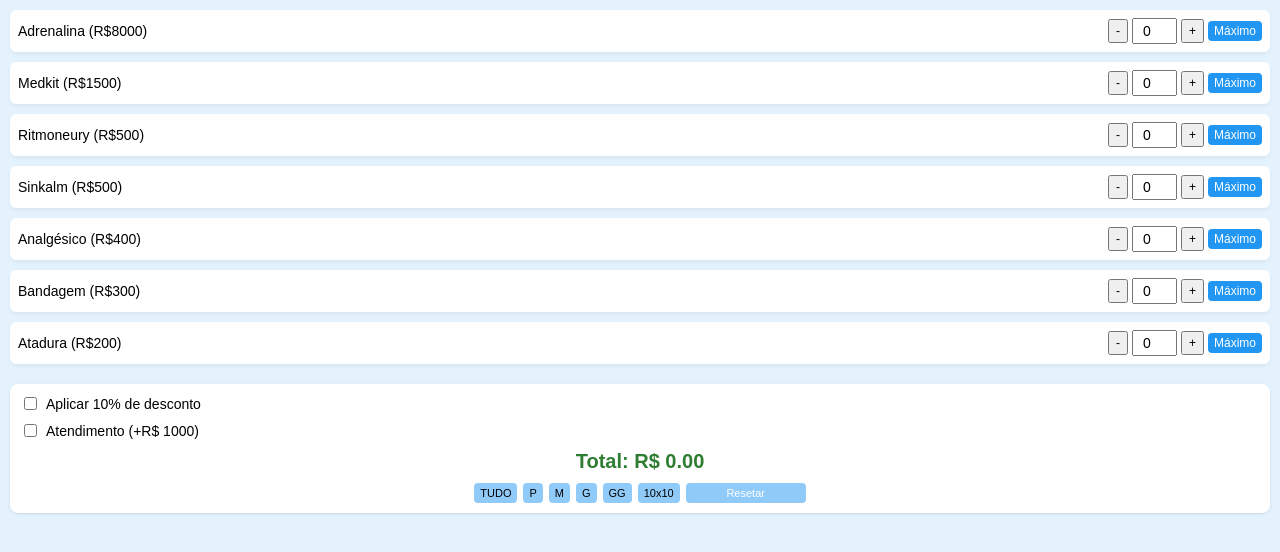
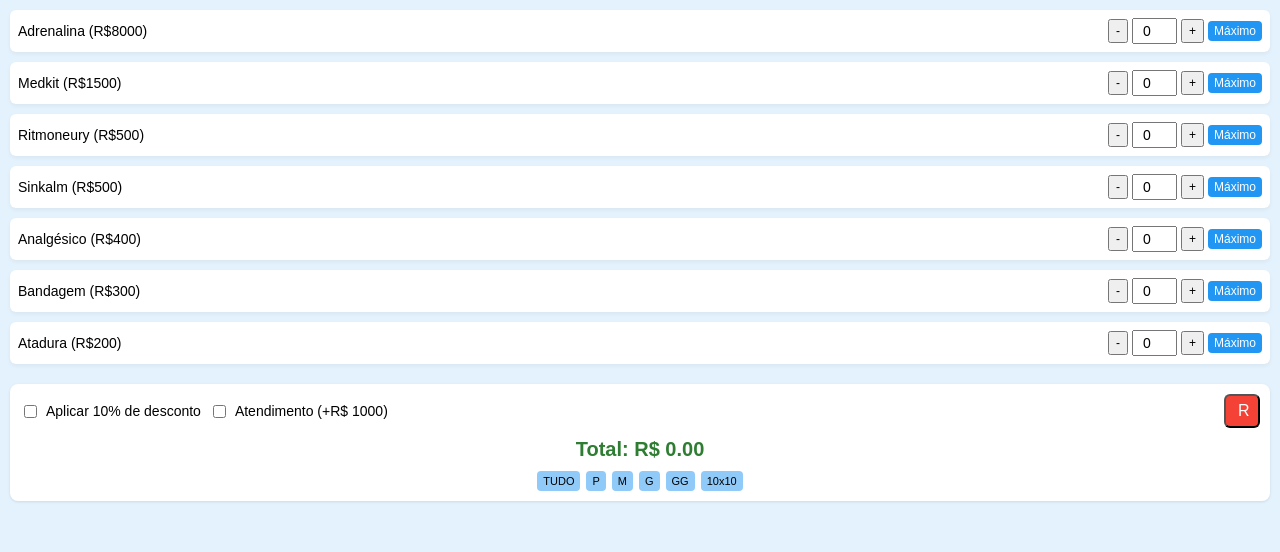
Before and after one commit to Rogerio202/hpsm, a plain HTML site: page index.html in a window 1280 px wide. Drawn offline with Linux system fonts and the light colour scheme.

Commit message:
Add files via upload

```diff
--- a/index.html
+++ b/index.html
@@ -64,7 +64,6 @@
     }
     .checkbox-group {
       display: flex;
-      flex-direction: column;
       gap: 8px;
       margin-bottom: 10px;
     }
@@ -95,12 +94,14 @@
       border: none;
     }
     .reset-button {
-      font-size: 14px;
-      padding: 6px 12px;
+      font-size: 16px; /* Aumentado um pouco o tamanho */
+      padding: 6px 12px; /* Tamanho aumentado */
       background-color: #f44336;
       color: white;
       border-radius: 6px;
-      width: 120px;
+      width: 36px; /* Aumento do tamanho do botão */
+      text-align: center;
+      margin-left: auto; /* Alinha à direita */
     }
   </style>
 </head>
@@ -117,6 +118,7 @@
         <input type="checkbox" id="atendimentoCheckbox" />
         Atendimento (+R$ 1000)
       </label>
+      <button class="reset-button" onclick="resetar()">R</button> <!-- Botão de Resetar -->
     </div>
 
     <div class="total-box">
@@ -130,7 +132,6 @@
       <button onclick="preset('G')">G</button>
       <button onclick="preset('GG')">GG</button>
       <button onclick="add10x10()">10x10</button>
-      <button class="reset-button" onclick="resetar()">Resetar</button>
     </div>
   </div>
 
```
